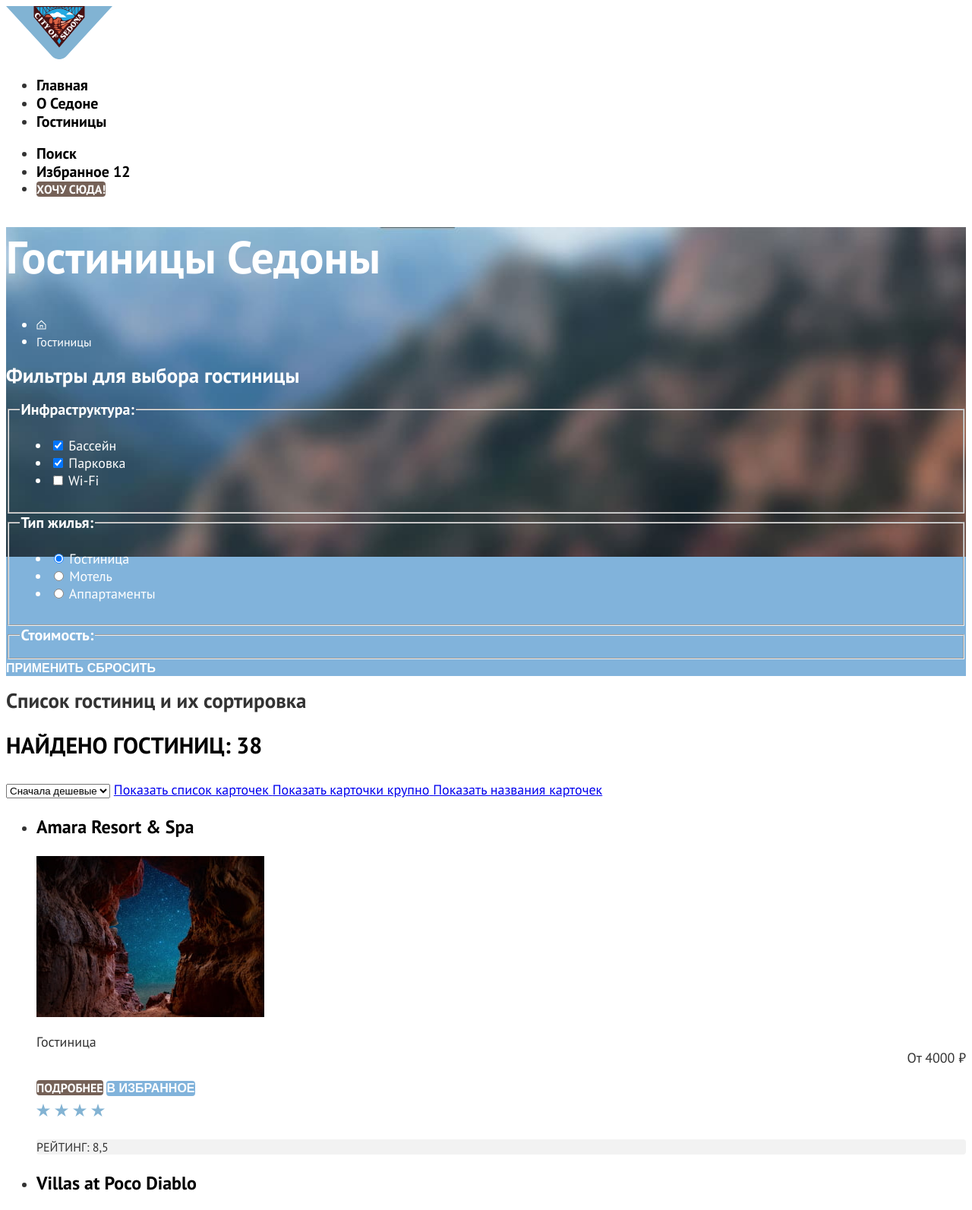
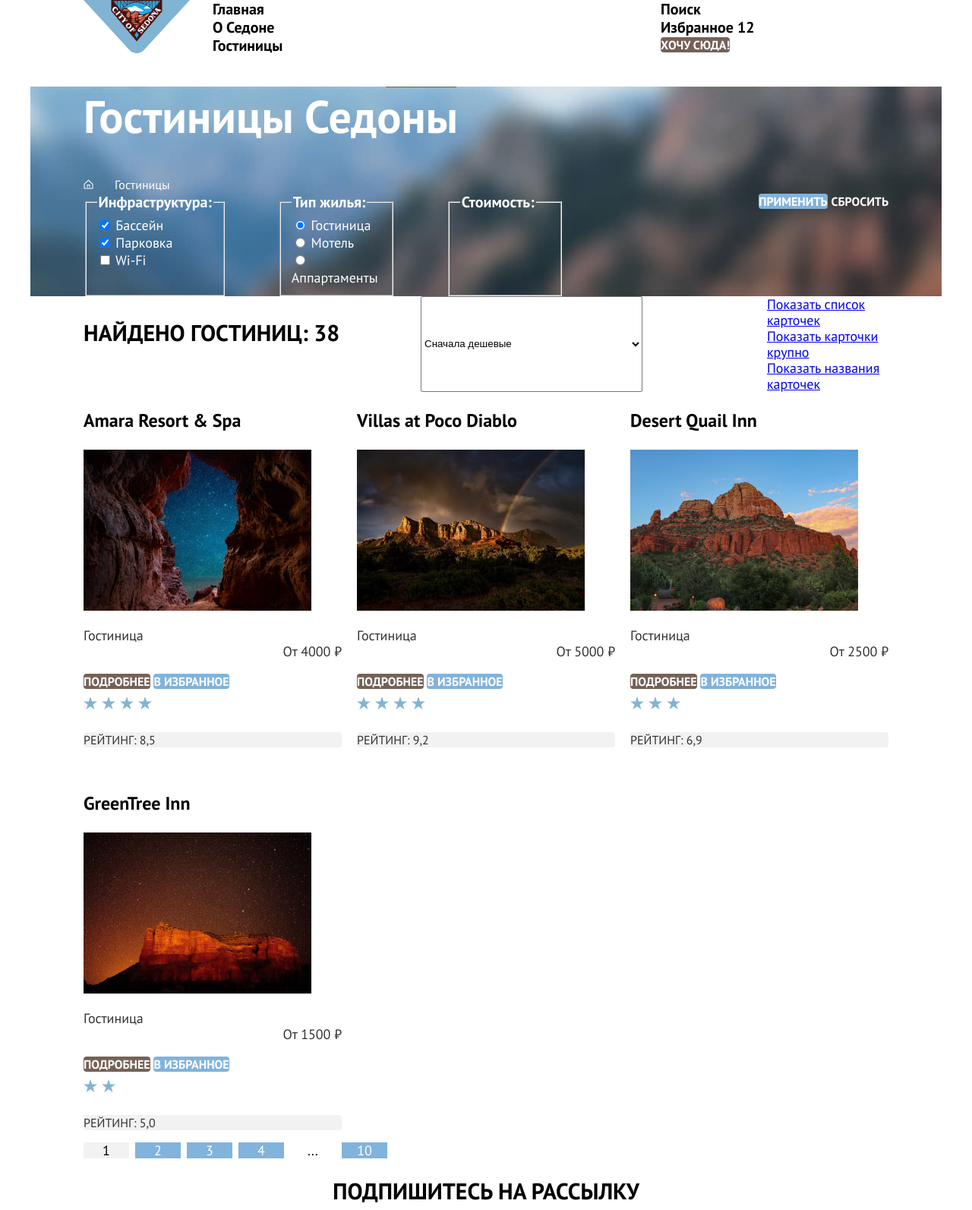
Before and after one commit to UnaHermosa/sedona-2025, a plain HTML site: page catalog.html in a window 1280 px wide. Shown: the top 1593 px of the page at 76% size. Drawn offline with Linux system fonts and the light colour scheme.

Commit message:
Large blocks grid is done

```diff
--- a/catalog.html
+++ b/catalog.html
@@ -11,13 +11,13 @@
     <link rel="stylesheet" href="styles/styles.css">
   </head>
 
-  <body>
+  <body class="page">
     <header class="page-header">
-      <nav class="navigation">
+      <nav class="navigation container">
         <a class="page-header-logo" href="index.html">
           <img class="logo" src="images/svg/logo.svg" width="140" height="70" alt="Логотип сайта города Седона">
         </a>
-        <ul class="navigation-list">
+        <ul class="navigation-list list-reset">
           <li class="navigation-item">
             <a class="navigation-link" href="index.html">Главная</a>
           </li>
@@ -28,7 +28,7 @@
             <a class="navigation-link navigation-item-current" href="#" aria-current="page">Гостиницы</a>
           </li>
         </ul>
-        <ul class="navigation-list user-navigation">
+        <ul class="user-navigation list-reset">
           <li class="navigation-item">
             <a class="navigation-link" href="#">
               <span class="visually-hidden">Поиск</span>
@@ -46,12 +46,12 @@
         </ul>
       </nav>
     </header>
-    <main class="page-main">
+    <main class="page-main main-container">
       <div class="filter-wrapper">
-        <header class="page-main-header header">
+        <header class="header container">
           <h1 class="header-title">Гостиницы Седоны</h1>
-          <ul class="header-breadcrumbs">
-            <li class="header-breadcrumbs-item">
+          <ul class="header-breadcrumbs breadcrumbs list-reset">
+            <li class="breadcrumbs-item">
               <a class="breadcrumbs-link" href="index.html">
                 <img class="breadcrums-img" src="images/svg/home.svg" width="13" height="15"
                   alt="Переход на главную страницу">
@@ -62,12 +62,12 @@
             </li>
           </ul>
         </header>
-        <section class="filter">
-          <h2 class="visually-hidden">Фильтры для выбора гостиницы</h2>
-          <form class="filter-form form" action="https://echo.htmlacademy.ru/" method="post">
+        <div class="container">
+          <h2 class="visually-hidden" hidden>Фильтры для выбора гостиницы</h2>
+          <form class="form" action="https://echo.htmlacademy.ru/" method="post">
             <fieldset class="form-fieldset">
               <legend class="form-title">Инфраструктура:</legend>
-              <ul class="form-list">
+              <ul class="form-list list-reset">
                 <li class="form-item">
                   <label>
                     <input class="checkbox" type="checkbox" name="infrastructure" value="pool" checked>
@@ -90,7 +90,7 @@
             </fieldset>
             <fieldset class="form-fieldset">
               <legend class="form-title">Тип жилья:</legend>
-              <ul class="form-list">
+              <ul class="form-list list-reset">
                 <li class="form-item">
                   <label>
                     <input class="radio" type="radio" name="housing" value="hotel" checked>
@@ -118,29 +118,37 @@
               <button class="button button-reset" type="reset">Сбросить</button>
             </div>
           </form>
-        </section>
         </div>
-      <section class="hotels">
-        <h2 class="visually-hidden">Список гостиниц и их сортировка</h2>
-        <div class="sorting-wrapper">
-          <p class="sorting-result title">Найдено гостиниц: <span class="sorting-result-number">38</span></p>
-          <select class="sorting-select" name="sorting" aria-label="Сортировка">
+      </div>
+      <section class="hotels container">
+        <h2 class="visually-hidden" hidden>Список гостиниц и их сортировка</h2>
+        <div class="hotels-sorting-wrapper">
+          <p class="hotels-sorting-result title">Найдено гостиниц: <span class="sorting-result-number">38</span></p>
+          <select class="hotels-sorting-select" name="sorting" aria-label="Сортировка">
             <option value="cheap">Сначала дешевые</option>
             <option value="expensive">Сначала дорогие</option>
           </select>
+          <ul class="hotels-sorting-view sorting-view list-reset">
+            <li class="sorting-view-item">
               <a class="sorting-button button-list sorting-button-current" href="catalog.html?view=list"
                 title="Показать список карточек">
                 <span class="visually-hidden">Показать список карточек</span>
               </a>
+            </li>
+            <li class="sorting-view-item">
               <a class="sorting-button button-cards" href="catalog.html?view=card" title="Показать карточки">
                 <span class="visually-hidden">Показать карточки крупно</span>
               </a>
+            </li>
+            <li class="sorting-view-item">
               <a class="sorting-button button-titles" href="catalog.html?view=tile"
                 title="Показать список названий карточек">
                 <span class="visually-hidden">Показать названия карточек</span>
               </a>
+            </li>
+          </ul>
         </div>
-        <ul class="products-list">
+        <ul class="products-list list-reset">
           <li class="product-card">
             <h3 class="product-card-title">Amara Resort & Spa</h3>
             <img class="product-card-img" src="images/products/hotel-1.jpg" width="300" height="212"
@@ -308,8 +316,7 @@
             </div>
           </li>
         </ul>
-
-        <ul class="pagination">
+        <ul class="pagination list-reset">
           <li class="pagination-item pagination-item-active pagination-item-current">
             <a class="pagination-link">1</a>
           </li>
@@ -337,7 +344,7 @@
           <li class="pagination-item">
             <a class="pagination-link" href="#">9</a>
           </li>
-          <li class="pagination-item pagination-item-active pagination-item-current">
+          <li class="pagination-item pagination-item-active pagination-item-inactive">
             <span class="pagination-link">...</span>
           </li>
           <li class="pagination-item pagination-item-active">
@@ -345,12 +352,12 @@
           </li>
         </ul>
       </section>
-
     </main>
     <footer class="page-footer">
       <section class="subscribe subscribe-inner">
         <h2 class="subscribe-title title">Подпишитесь на рассылку</h2>
-        <p class="subscribe-description description">Только полезная информация и никакого спама, честное бойскаутское!</p>
+        <p class="subscribe-description description">Только полезная информация и никакого спама, честное бойскаутское!
+        </p>
         <form class="subsribe-form" action="https://echo.htmlacademy.ru/" method="post">
           <p class="subscribe-form-wrapper">
             <label class="visually-hidden" for="email-field">Введите адрес Вашей электронной почты</label>
@@ -360,22 +367,21 @@
           <button class="button button-subscribe" type="submit">Подписаться</button>
         </form>
       </section>
-      <div class="page-footer-wrapper">
+      <div class="page-footer-wrapper container">
         <section class="page-footer-socials socials">
           <h2 class="visually-hidden">Мы в соцсетях!</h2>
-          <ul class="socials-list">
+          <ul class="socials-list list-reset">
             <li class="socials-item">
               <a class="socials-link" href="https://vk.com/htmlacademy">
                 <span class="visually-hidden">Вконтакте</span>
                 <svg width="25" height="15" fill="none">
-                  <path fill="#83B3D3" fill-rule="evenodd"
-                    d="M24.12 1.8c.16-.54 0-.94-.8-.94H20.7c-.67 0-.98.34-1.15.73 0 0-1.33 3.2-3.22 5.27-.61.6-.9.8-1.23.8-.16
+                  <path fill="#83B3D3" fill-rule="evenodd" d="M24.12 1.8c.16-.54 0-.94-.8-.94H20.7c-.67 0-.98.34-1.15.73 0 0-1.33 3.2-3.22 5.27-.61.6-.9.8-1.23.8-.16
                     0-.41-.2-.41-.75v-5.1c0-.66-.19-.95-.74-.95H9.82c-.42 0-.67.3-.67.59 0 .62.95.76
                     1.04 2.51v3.8c0 .83-.15.98-.48.98-.9 0-3.06-3.2-4.34-6.88-.25-.72-.5-1-1.18-1H1.57c-.75
                     0-.9.34-.9.73 0 .68.89 4.07 4.14 8.55 2.17 3.06 5.23 4.72 8 4.72 1.68 0 1.88-.37 1.88-1v-2.32c0-.74.16-.88.7-.88.38
                     0 1.05.19 2.6 1.66 1.79 1.75 2.08 2.54 3.08 2.54h2.63c.75 0
                     1.12-.37.9-1.1-.23-.72-1.08-1.77-2.2-3.02-.62-.71-1.54-1.48-1.82-1.86-.39-.5-.28-.71
-                    0-1.15 0 0 3.2-4.42 3.54-5.93Z" clip-rule="evenodd"/>
+                    0-1.15 0 0 3.2-4.42 3.54-5.93Z" clip-rule="evenodd" />
                 </svg>
               </a>
             </li>
@@ -383,8 +389,9 @@
               <a class="socials-link" href="https://t.me/htmlacademy">
                 <span class="visually-hidden">Телеграм</span>
                 <svg width="18" height="16" fill="none">
-                  <path fill="#83B3D3" d="M16.79.96.84 7.1c-1.09.44-1.08 1.05-.2 1.32l4.1 1.28 9.47-5.98c.44-.27.85-.13.52.17l-7.68
-                  6.93-.28 4.22c.41 0 .6-.2.83-.41l1.99-1.94 4.13 3.06c.77.42 1.31.2 1.5-.71l2.72-12.8c.28-1.1-.43-1.61-1.16-1.28Z"/>
+                  <path fill="#83B3D3"
+                    d="M16.79.96.84 7.1c-1.09.44-1.08 1.05-.2 1.32l4.1 1.28 9.47-5.98c.44-.27.85-.13.52.17l-7.68
+                  6.93-.28 4.22c.41 0 .6-.2.83-.41l1.99-1.94 4.13 3.06c.77.42 1.31.2 1.5-.71l2.72-12.8c.28-1.1-.43-1.61-1.16-1.28Z" />
                 </svg>
               </a>
             </li>
@@ -393,7 +400,7 @@
                 <span class="visually-hidden">Ю-туб</span>
                 <svg width="23" height="18" fill="none">
                   <path fill="#83B3D3" d="M18.94.36H3.51C1.65.36.33 1.95.33 3.76v10.09c0 1.91 1.32 3.5 3.18 3.5h15.65c1.64
-                  0 3.17-1.59 3.17-3.4V3.76c-.22-1.8-1.53-3.4-3.39-3.4ZM7.99 12.89V4.82l7.34 4.04-7.34 4.03Z"/>
+                  0 3.17-1.59 3.17-3.4V3.76c-.22-1.8-1.53-3.4-3.39-3.4ZM7.99 12.89V4.82l7.34 4.04-7.34 4.03Z" />
                 </svg>
               </a>
             </li>
--- a/styles/styles.css
+++ b/styles/styles.css
@@ -6,6 +6,8 @@
   --button-additional: #81b3db;
   --buttons-neutral: #f2f2f2;
   --background-additional: var(--button-additional);
+  --background-substitute: #bbc6cf;
+  --background-block: rgba(131, 179, 211, 0.12);
   --text-additional: var(--background);
 }
 
@@ -37,7 +39,16 @@ img {
   font-display: swap;
 }
 
-body {
+html {
+  height: 100%;
+}
+
+.page {
+  display: flex;
+  flex-direction: column;
+  width: 1200px;
+  min-height: 100%;
+  margin: 0 auto;
   font-family: "PT Sans", "Arial", sans-serif;
   font-size: 18px;
   line-height: 21px;
@@ -45,8 +56,14 @@ body {
   background-color: var(--background);
 }
 
+.container {
+  width: 1060px;
+  margin: 0 auto;
+}
+
 .button {
   padding: 0;
+  font-family: inherit;
   font-size: 16px;
   line-height: 20px;
   font-weight: 700;
@@ -80,6 +97,12 @@ body {
   background-color: transparent;
 }
 
+.list-reset {
+  margin: 0;
+  padding: 0;
+  list-style: none;
+}
+
 .title {
   font-size: 30px;
   line-height: 36px;
@@ -101,6 +124,22 @@ body {
   line-height: 26px;
 }
 
+.main-container {
+  flex-grow: 1;
+}
+
+.page-header-logo {
+  margin-right: 30px;
+}
+
+.navigation {
+  display: flex;
+}
+
+.navigation-list {
+  width: 450px;
+}
+
 .navigation-link {
   font-size: 20px;
   line-height: 24px;
@@ -110,18 +149,22 @@ body {
   text-align: center;
 }
 
+.user-navigation {
+  width: 300px;
+  margin-left: auto;
+}
 
-.page-main-title {
+.hero {
   position: relative;
   color: var(--background);
   background-image: url("../images/background.jpg");
-  background-color: var(--background-additional);
+  background-color: var(--background-substitute);
   background-repeat: no-repeat;
-  background-size: 100% auto;
+  background-size: cover;
   background-position: left top;
 }
 
-.page-main-title::before {
+.hero::before {
   position: absolute;
   content: "";
   width: 100%;
@@ -132,17 +175,30 @@ body {
   background-position: left bottom;
 }
 
-.page-main-title-img {
+.hero-img {
   display: block;
   margin: 0 auto;
 }
 
+.features {
+  width: 1200px;
+}
+
 .features-title {
   width: 51%;
+  margin: 0 auto;
+  text-align: center;
 }
 
 .features-text {
   color: var(--text-basic);
+  text-align: center;
+}
+
+.features-list {
+  display: flex;
+  flex-wrap: wrap;
+  width: 100%;
 }
 
 .features-item {
@@ -155,12 +211,35 @@ body {
   background-color: var(--background-additional);
 }
 
+.features-item:nth-child(3) {
+  background-color: var(--background-block);
+}
+
+.features-item:first-child .features-item-title,
+.features-item:last-child .features-item-title {
+  color: inherit;
+}
+
+.services-slogan {
+  margin: 0 auto;
+  text-align: center;
+}
+
 .services-text {
   text-align: center;
 }
 
+.services-list {
+  display: flex;
+  width: 100%;
+}
+
 .services-item {
   text-align: center;
+}
+
+.services-item:nth-child(odd) {
+  background-color: var(--background-block);
 }
 
 .services-item-title {
@@ -171,12 +250,16 @@ body {
   text-align: center;
 }
 
+.search-description {
+  margin: 0 auto;
+}
+
 .subscribe {
   color: var(--text-additional);
   background-image: url("../images/Subscribe.jpg");
   background-color: var(--background-additional);
   background-repeat: no-repeat;
-  background-size: 100% auto;
+  background-size: cover;
   text-align: center;
 }
 
@@ -198,6 +281,15 @@ body {
   background-color: var(--background-additional);
 }
 
+.page-footer-wrapper {
+  display: flex;
+  justify-content: space-between;
+}
+
+.page-footer-socials {
+  width: 190px;
+}
+
 .call-us-phone {
   font-size: 40px;
   line-height: 40px;
@@ -209,8 +301,8 @@ body {
   color: var(--text-additional);
   background-image: url("../images/filter.jpg");
   background-repeat: no-repeat;
-  background-color: var(--background-additional);
-  background-size: 100% auto;
+  background-color: var(--background-substitute);
+  background-size: cover;
 }
 
 .header-title {
@@ -218,11 +310,33 @@ body {
   line-height: 78px;
 }
 
+.breadcrumbs {
+  display: flex;
+  flex-wrap: wrap;
+  column-gap: 28px;
+  width: 100%;
+}
+
 .breadcrumbs-link {
   font-size: 16px;
   line-height: 21px;
   color: var(--text-additional);
   text-decoration: none;
+}
+
+.form {
+  display: flex;
+  width: 1060px;
+  margin: 0 auto;
+}
+
+.form-fieldset {
+  width: 150px;
+  margin-right: 70px;
+}
+
+.form-buttons-wrapper {
+  margin-left: auto;
 }
 
 .form-title {
@@ -233,6 +347,38 @@ body {
 
 .form-item label {
   line-height: 23px;
+}
+
+.hotels-sorting-wrapper {
+  display: flex;
+}
+
+.hotels-sorting-result {
+  width: 350px;
+}
+
+.hotels-sorting-select {
+  width: 292px;
+  margin-right: 70px;
+  margin-left: auto;
+}
+
+.hotels-sorting-view {
+  margin-left: auto;
+}
+
+.sorting-view {
+  width: 160px;
+}
+
+.products-list {
+  display: flex;
+  flex-wrap: wrap;
+  gap: 20px;
+}
+
+.product-card {
+  width: 340px;
 }
 
 .product-card-title {
@@ -253,8 +399,15 @@ body {
   border-radius: 4px;
 }
 
+.pagination {
+  display: flex;
+  flex-wrap: wrap;
+  gap: 8px;
+}
+
 .pagination-item {
   display: none;
+  width: 60px;
   color: var(--text-additional);
   background-color: var(--background-additional);
   text-align: center;
@@ -269,6 +422,11 @@ body {
   color: var(--heading);
 }
 
+.pagination-item-inactive {
+  color: var(--heading);
+  background-color: var(--background);
+}
+
 .pagination-link {
   color: inherit;
   text-decoration: none;
```
Also changed, not shown: index.html (+30 -26 lines). Lines whose indentation alone changed are shown as unchanged.
